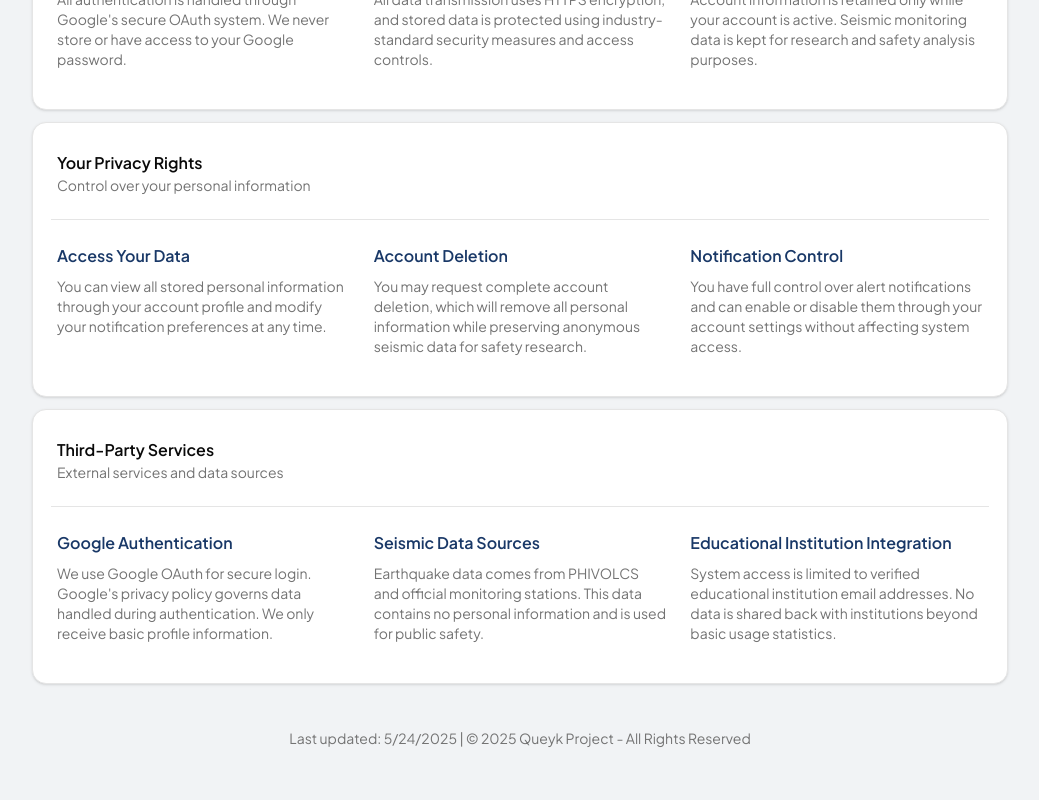
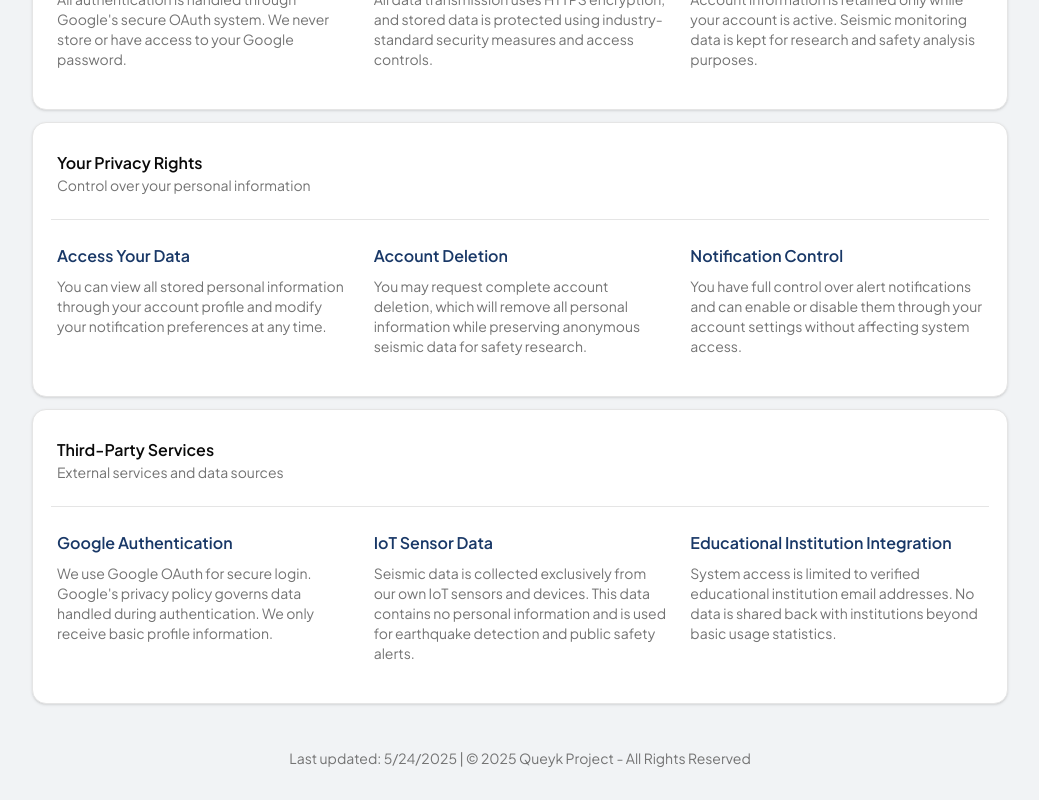
Before and after one commit to project-queyk/queyk-web, a Next.js app: page /privacy in a window 1280 px wide. Shown: the part 1166-1966 px from the top of the page, without its empty margins (120-1159 px from the left). Built offline with nearby package versions, Linux system fonts and the light colour scheme.

Commit message:
fix: Update section title and description for IoT sensor data in Privacy Policy

```diff
--- a/app/privacy/page.tsx
+++ b/app/privacy/page.tsx
@@ -132,9 +132,9 @@ const privacySections = [
           "We use Google OAuth for secure login. Google's privacy policy governs data handled during authentication. We only receive basic profile information.",
       },
       {
-        title: "Seismic Data Sources",
+        title: "IoT Sensor Data",
         description:
-          "Earthquake data comes from PHIVOLCS and official monitoring stations. This data contains no personal information and is used for public safety.",
+          "Seismic data is collected exclusively from our own IoT sensors and devices. This data contains no personal information and is used for earthquake detection and public safety alerts.",
       },
       {
         title: "Educational Institution Integration",
```
